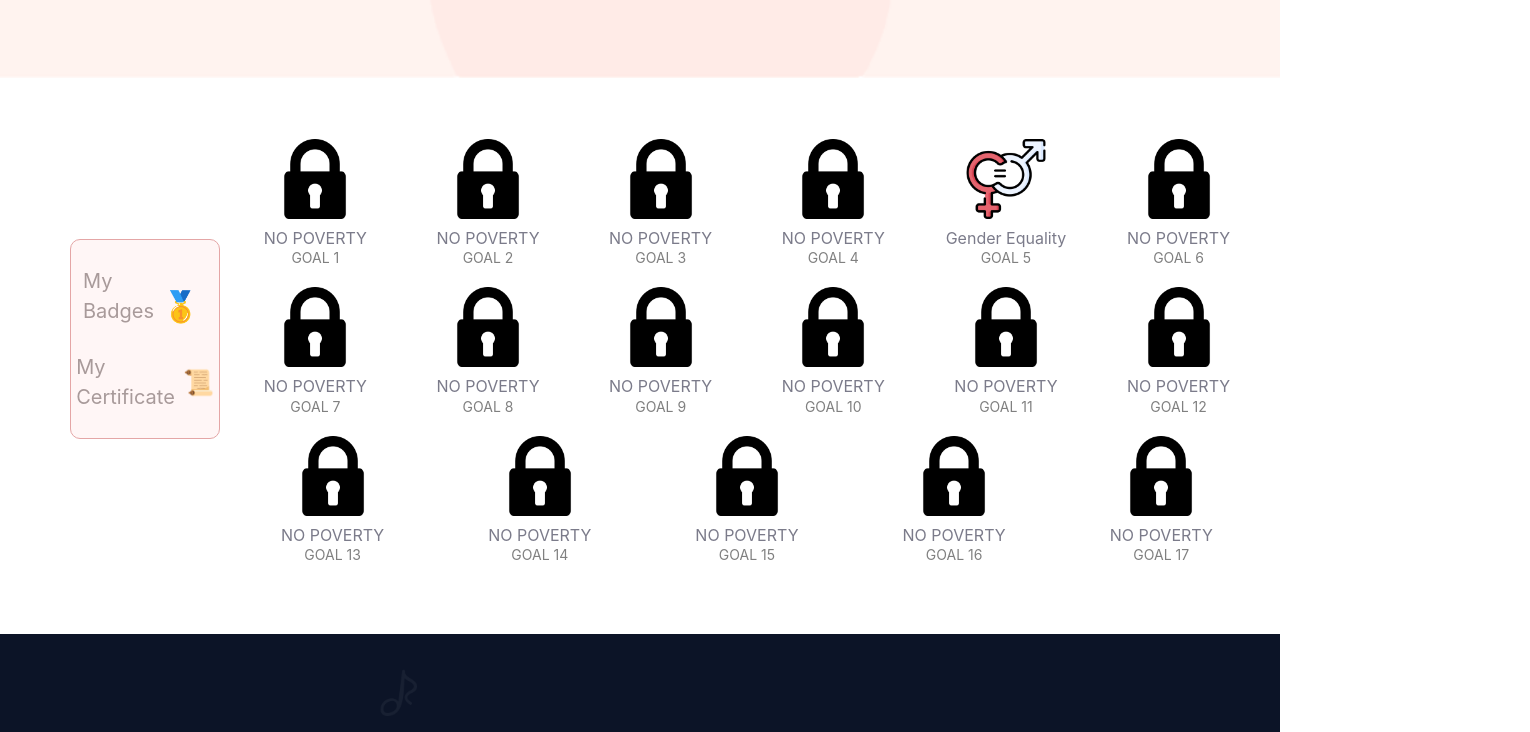
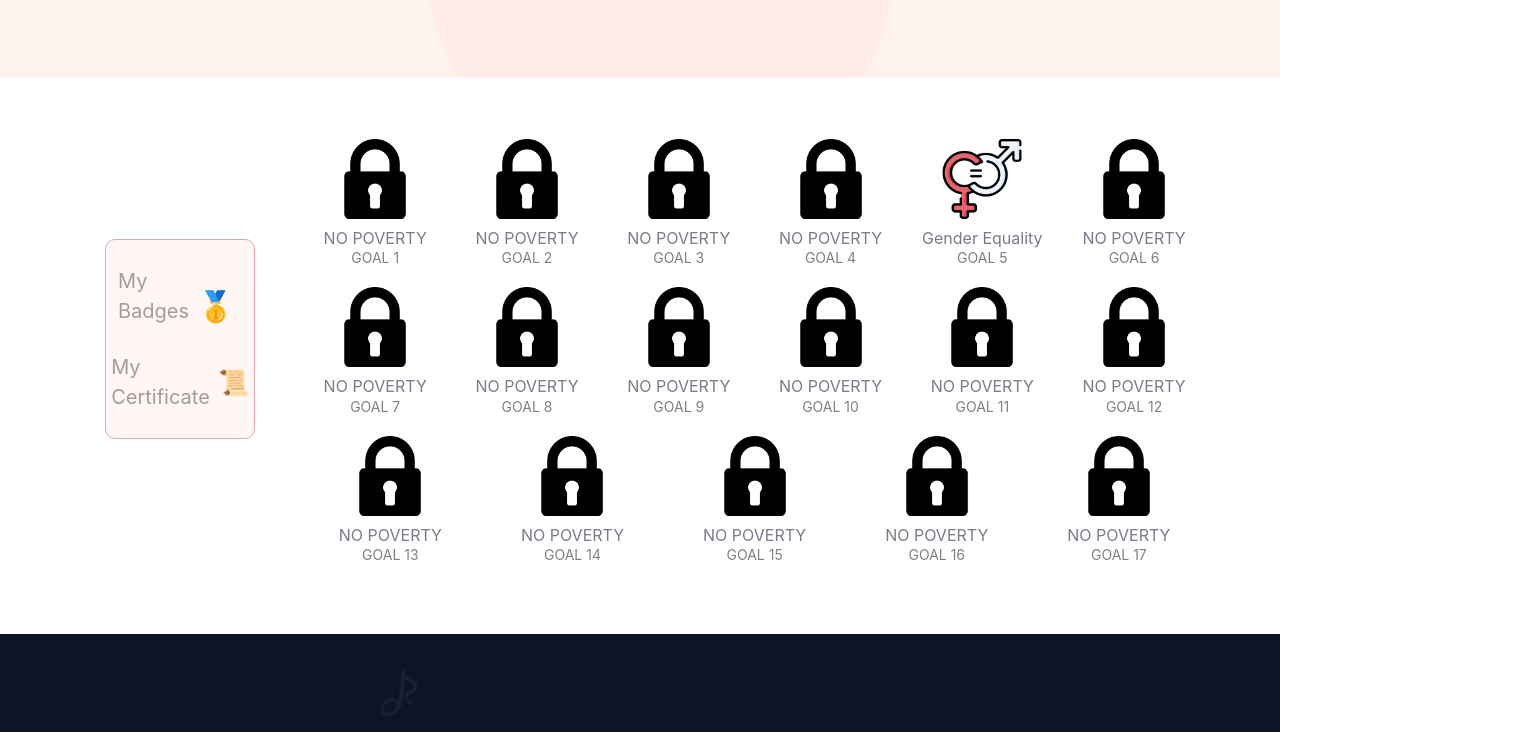
Before and after one commit to Leshangpang/COMP30022-SDGs-Frontend, a Vue app in the folder itp-front/: page /#/badges in a window 1280 px wide. Shown: the part 421-1153 px from the top of the page, 1530 px wide, since content can reach past the window. Built offline with nearby package versions, Linux system fonts and the light colour scheme; a web font is replaced by a local one.

Commit message:
[TASK-127] Fixed page width issue <<fixed>> CSS adjustments

```diff
--- a/itp-front/src/components/ProfileSidebar.vue
+++ b/itp-front/src/components/ProfileSidebar.vue
@@ -8,7 +8,7 @@
       >
         My Badges
       </router-link>
-      <p class="icon">🥇</p> <!-- Replace with a suitable icon -->
+      <p class="icon">🥇</p>
     </div>
 
     <!-- Certificate Section -->
@@ -19,7 +19,7 @@
       >
         My Certificate
       </router-link>
-      <p class="icon certification-icon">📜</p> <!-- Replace with a suitable icon -->
+      <p class="icon certification-icon">📜</p>
     </div>
   </div>
 </template>
@@ -43,6 +43,7 @@ export default {
   align-items: center; /* Center items horizontally */
   width: 150px; /* Adjust width as necessary */
   height: 200px; /* Increase height for better spacing */
+  margin-left: 35px; /* Adjust margin as necessary */
 }
 
 /* Section for Badge */
@@ -64,7 +65,8 @@ export default {
 }
 
 .badge-section .text.current {
-  color: #333; /* Darker text when Badge page is active */
+  color: #ff0000; /* Highlight the current active page */
+  font-weight: bold; /* Make the text bold for better visibility */
 }
 
 .badge-section .text:hover {
@@ -87,6 +89,11 @@ export default {
   text-decoration: none;
 }
 
+.certification-section .text.certification.current {
+  color: #ff0000; /* Highlight the current active page */
+  font-weight: bold; /* Make the text bold for better visibility */
+}
+
 .certification-section .text.certification:hover {
   color: #333; /* Darken the text when hovering */
 }
--- a/itp-front/src/views/BadgesPage.vue
+++ b/itp-front/src/views/BadgesPage.vue
@@ -137,6 +137,7 @@ export default {
   display: flex;
   flex-direction: column;
   min-height: 100vh;
+  max-width: 100%;
 }
 
 /* Flex container for sidebar and badge content */
@@ -144,6 +145,7 @@ export default {
   display: flex;
   flex: 1;
   padding: 20px;
+  width: 100%;
 }
 
 /* Sidebar styles */
@@ -162,9 +164,7 @@ export default {
   display: flex;
   justify-content: center;
   align-items: center;
-  width: 90%;
-  margin-left: -130px;
-  margin-right: -250px;
+  width: 100%;
 }
 
 .badge-list {
--- a/itp-front/src/views/CertificatePage.vue
+++ b/itp-front/src/views/CertificatePage.vue
@@ -69,6 +69,7 @@ export default {
   justify-content: space-between;
   padding: 20px;
   flex: 1;
+  width: 100%;
   margin-top: -60px; /* Adjust based on your design */
   margin-right: -250px;
   margin-left: -50px;
```
